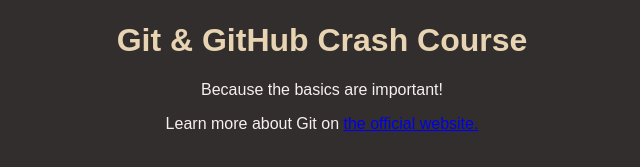
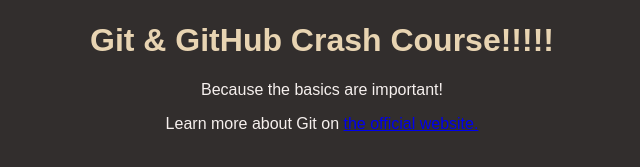
Before and after one commit to Abhishek101success/test-github-actions, a plain HTML site: page index.html in a window 1280 px wide. Shown: the part 147-314 px from the top of the page, without its empty margins (318-958 px from the left). Drawn offline with Linux system fonts and the light colour scheme.

Commit message:
changed title with !!!!

```diff
--- a/index.html
+++ b/index.html
@@ -9,7 +9,7 @@
   </head>
   <body>
     <img id="logo" src="logo.png" alt="A logo that contains the word 'Git'" />
-    <h1>Git & GitHub Crash Course</h1>
+    <h1>Git & GitHub Crash Course!!!!!</h1>
     <p>Because the basics are important!</p>
 	<p>
       Learn more about Git on
```
